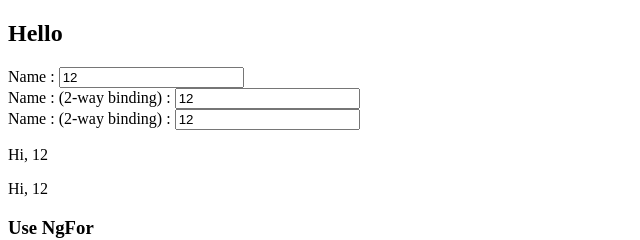
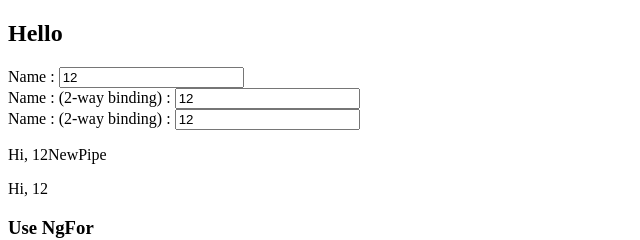
Before and after one commit to benbaroque/angular13, an Angular app: page / in a window 1280 px wide. Shown: the top 240 px of the page, without its empty margins (0-640 px from the left). Built offline with nearby package versions, Linux system fonts and the light colour scheme.

Commit message:
generate new pipe to transform data

```diff
--- a/src/app/app.component.html
+++ b/src/app/app.component.html
@@ -6,7 +6,7 @@ Name : (2-way binding) : <input type="text" [(ngModel)]="name" />
 <!-- another 2-way binding -->
 Name : (2-way binding) : <input type="text" [ngModel]="name" (ngModelChange)="name=$event" />
 <p *ngIf="!name">Please enter your name</p>
-<p *ngIf="name">Hi, {{name | uppercase}}</p>
+<p *ngIf="name">Hi, {{name | newpipe}}</p>
 <!-- another ngIf else block-->
 <p *ngIf="name; else shwoDefaultMessage">Hi, {{name}}</p>
 <ng-template #shwoDefaultMessage>Please enter your name</ng-template>
--- a/src/app/app.module.ts
+++ b/src/app/app.module.ts
@@ -5,11 +5,13 @@ import { BrowserModule } from '@angular/platform-browser';
 import { AppRoutingModule } from './app-routing.module';
 import { AppComponent } from './app.component';
 import { OtherComponent } from './other/other.component';
+import { NewpipePipe } from './newpipe.pipe';
 
 @NgModule({
   declarations: [
     AppComponent,
-    OtherComponent
+    OtherComponent,
+    NewpipePipe
   ],
   imports: [
     BrowserModule,
--- /dev/null
+++ b/src/app/newpipe.pipe.ts
@@ -0,0 +1,12 @@
+import { Pipe, PipeTransform } from '@angular/core';
+
+@Pipe({
+  name: 'newpipe'
+})
+export class NewpipePipe implements PipeTransform {
+
+  transform(value: unknown, ...args: unknown[]): unknown {
+    return value + "NewPipe";
+  }
+
+}
```
Also changed, not shown: 1 other file (tests, documents, lock files or other folders).
